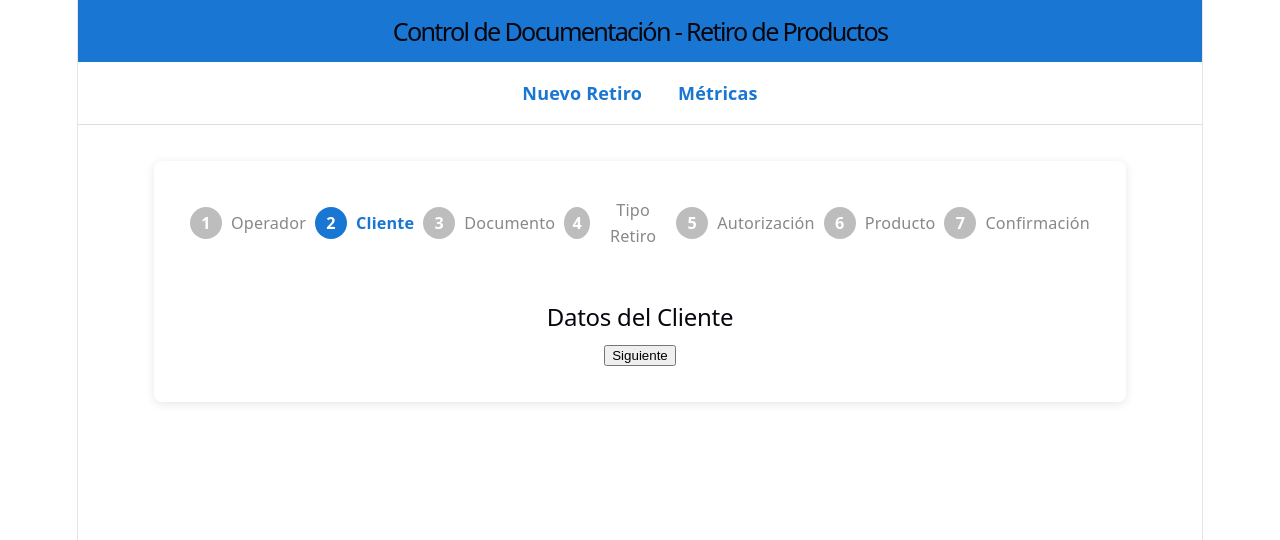
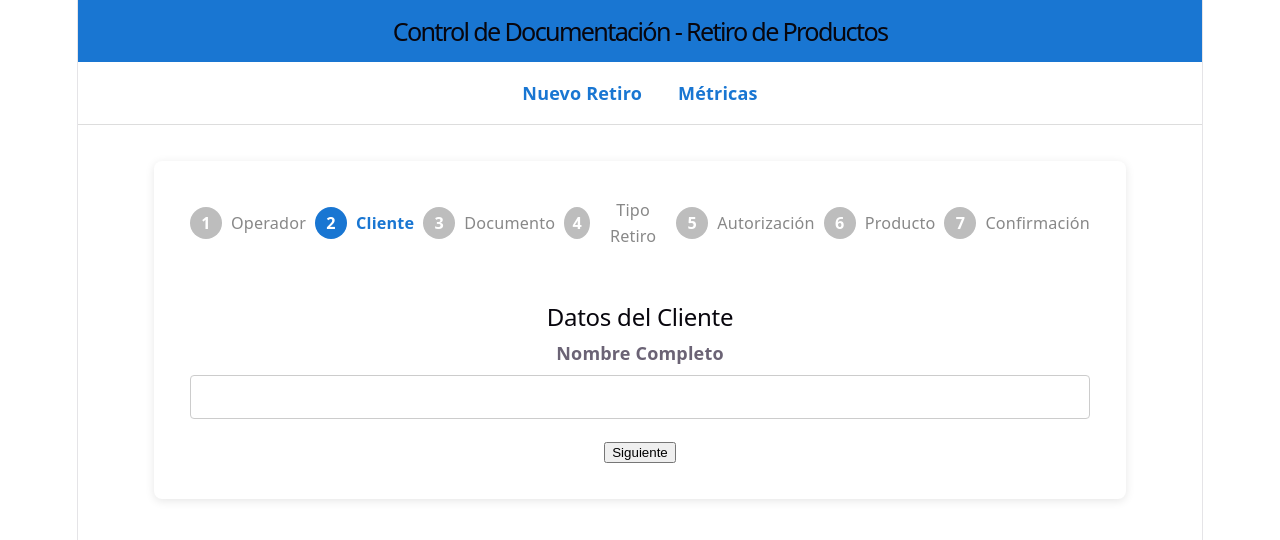
Before and after one commit to BlasterLc/checklist-retiro-frontend, a React (Vite) app: page /retiro in a window 1280 px wide. Both pictures are taken after a click on the button "Siguiente". Shown: the top 540 px of the page. Built offline with nearby package versions, Linux system fonts and the light colour scheme.

Commit message:
pagina del operador y del cliente

```diff
--- a/src/components/Flujo/StepCliente.jsx
+++ b/src/components/Flujo/StepCliente.jsx
@@ -0,0 +1,24 @@
+function StepCliente({ formulario, setFormulario }) {
+  return (
+    <>
+      <h2>Datos del Cliente</h2>
+
+      <div className="form-group">
+        <label>Nombre Completo</label>
+
+        <input
+          type="text"
+          value={formulario.cliente || ""}
+          onChange={(e) =>
+            setFormulario({
+              ...formulario,
+              cliente: e.target.value
+            })
+          }
+        />
+      </div>
+    </>
+  );
+}
+
+export default StepCliente;
--- a/src/components/Flujo/StepOperador.jsx
+++ b/src/components/Flujo/StepOperador.jsx
@@ -0,0 +1,39 @@
+function StepOperador({ formulario, setFormulario }) {
+  return (
+    <>
+      <h2>Datos del Operador</h2>
+
+      <div className="form-group">
+        <label>Nombre del Operador</label>
+
+        <input
+          type="text"
+          value={formulario.operador}
+          onChange={(e) =>
+            setFormulario({
+              ...formulario,
+              operador: e.target.value
+            })
+          }
+        />
+      </div>
+
+      <div className="form-group">
+        <label>Sucursal</label>
+
+        <input
+          type="text"
+          value={formulario.sucursal}
+          onChange={(e) =>
+            setFormulario({
+              ...formulario,
+              sucursal: e.target.value
+            })
+          }
+        />
+      </div>
+    </>
+  );
+}
+
+export default StepOperador;
--- a/src/pages/NuevoRetiro.jsx
+++ b/src/pages/NuevoRetiro.jsx
@@ -1,57 +1,49 @@
 import { useState } from "react";
 import Stepper from "../components/Flujo/Stepper";
+import StepOperador from "../components/Flujo/StepOperador";
+import StepCliente from "../components/Flujo/StepCliente";
 
 function NuevoRetiro() {
 
 const [paso, setPaso] = useState(1);
 
   const [formulario, setFormulario] = useState({
+
     operador: "",
-    sucursal: ""
+    sucursal: "",
+
+    cliente: "",
+
+    tipoDocumento: "",
+    numeroDocumento: "",
+
+    documentoVigente: false,
+
+    tipoRetiro: "",
+
+    tercero: "",
+    autorizacion: false,
+
+    producto: null
   });
+
   return (
     <div className="retiro-container">
 
       <Stepper paso={paso} />
 
       {paso === 1 && (
-        <>
-          <h2>Datos del Operador</h2>
-
-          <div className="form-group">
-            <label>Nombre del Operador</label>
-
-            <input
-              type="text"
-              value={formulario.operador}
-              onChange={(e) =>
-                setFormulario({
-                  ...formulario,
-                  operador: e.target.value
-                })
-              }
-            />
-          </div>
-
-          <div className="form-group">
-            <label>Sucursal</label>
-
-            <input
-              type="text"
-              value={formulario.sucursal}
-              onChange={(e) =>
-                setFormulario({
-                  ...formulario,
-                  sucursal: e.target.value
-                })
-              }
-            />
-          </div>
-        </>
+        <StepOperador
+          formulario={formulario}
+          setFormulario={setFormulario}
+        />
       )}
 
       {paso === 2 && (
-        <h2>Datos del Cliente</h2>
+        <StepCliente
+          formulario={formulario}
+          setFormulario={setFormulario}
+        />
       )}
 
       {paso === 3 && (
```
